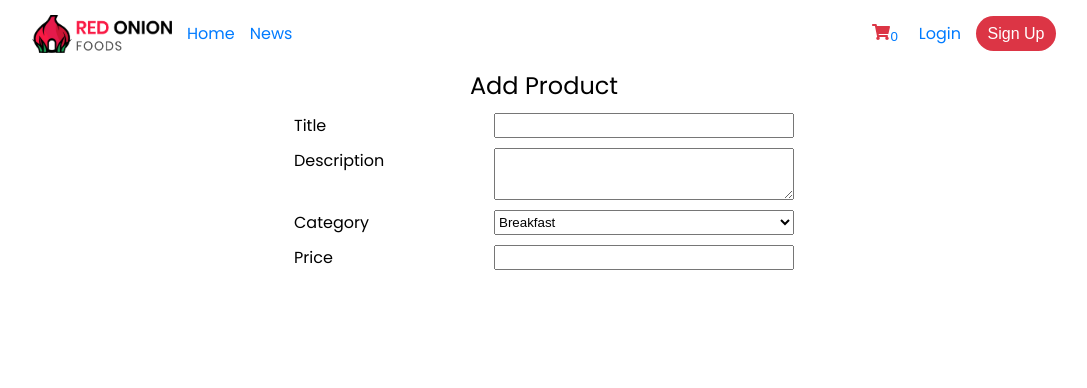
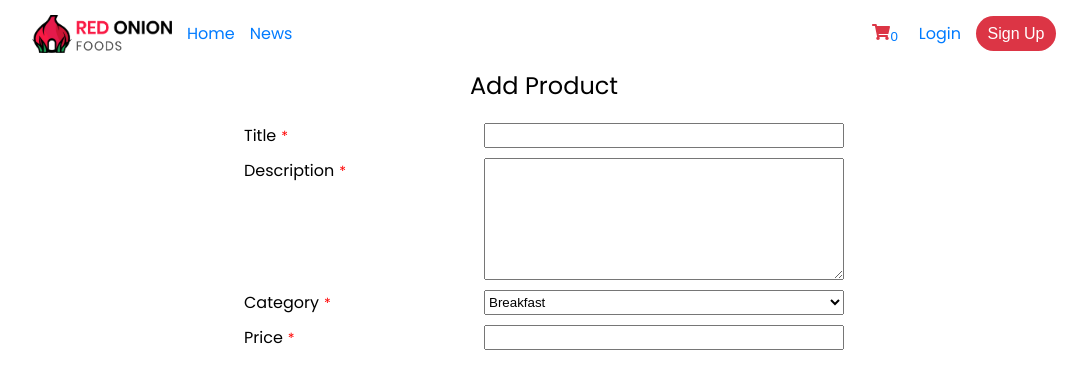
Before and after one commit to ShakhawatHossain13/food-app, a React (Create React App) app: page /addproduct in a window 1280 px wide. Shown: the top 388 px of the page, without its empty margins (96-1183 px from the left). Built offline with nearby package versions, Linux system fonts and the light colour scheme.

Commit message:
ProductDetails Dashboard v2

```diff
--- a/src/components/Dashboard/Product/AddProduct/index.tsx
+++ b/src/components/Dashboard/Product/AddProduct/index.tsx
@@ -9,7 +9,9 @@ const AddProduct: React.FC = () => {
                 <h3 className="addproduct__row__title">Add Product</h3>
                 <form className="addproduct__row__form">
                 <div className="addproduct__row__form__row">
-                     <label className="addproduct__row__form__row__label">Title</label>
+                     <label className="addproduct__row__form__row__label">Title
+                     <span className="addproduct__row__form__row__label__required">*</span>
+                     </label>
                      <input className="addproduct__row__form__row__input"
                         id = "title"
                         name = "title"
@@ -17,15 +19,20 @@ const AddProduct: React.FC = () => {
                     />
                 </div>
                 <div className="addproduct__row__form__row">
-                    <label className="addproduct__row__form__label">Description</label>
+                    <label className="addproduct__row__form__label">Description
+                    <span className="addproduct__row__form__row__label__required">*</span>
+                    </label>
                    <textarea
                         id = "description"
                         name= "description"
                         className="addproduct__row__form__input"
-                         ></textarea>
+                        style={{height: "100px"}}
+                        ></textarea>
                 </div>
                 <div className="addproduct__row__form__row">
-                    <label className="addproduct__row__form__row__label">Category</label>
+                    <label className="addproduct__row__form__row__label">Category
+                    <span className="addproduct__row__form__row__label__required">*</span>
+                    </label>
                     <select className="addproduct__row__form__row__input__select"
                         name="numberOfItems"
                         id="numberOfItems">
@@ -34,10 +41,10 @@ const AddProduct: React.FC = () => {
                         <option className="addproduct__row__form__row__input__select__options" value="Dinner">Dinner</option>
                     </select>
                 </div>
-
-
                 <div className="addproduct__row__form__row">
-                <label className="addproduct__row__form__row__label">Price</label>
+                <label className="addproduct__row__form__row__label">Price
+                <span className="addproduct__row__form__row__label__required">*</span>
+                </label>
                     <input className="addproduct__row__form__row__input"
                         id = "price"
                         name = "price"
--- a/src/components/Dashboard/Product/AddProduct/style.css
+++ b/src/components/Dashboard/Product/AddProduct/style.css
@@ -1,17 +1,17 @@
 .addproduct__row {
   margin: auto;
-  width: 40%;
+  width: 60%;
   text-align: center;
 }
 
 .addproduct__row__title {
   font-size: 24px;
   font-weight: 400;
-  margin-bottom: 10px;
+  margin-bottom: 20px;
 }
 
 .addproduct__row__form {
-  max-width: 500px;
+  max-width: 600px;
   margin: 10px auto;
   text-align: left;
 }
@@ -29,4 +29,10 @@
 
 .addproduct__row__form__input {
   padding: 10px;
+}
+
+.addproduct__row__form__row__label__required {
+  color: red;
+  font-size: 14px;
+  margin-left: 5px;
 }/*# sourceMappingURL=style.css.map */
--- a/src/components/Dashboard/Product/AddProduct/style.scss
+++ b/src/components/Dashboard/Product/AddProduct/style.scss
@@ -1,17 +1,17 @@
 .addproduct{
     &__row{
        margin: auto;
-       width: 40%;
+       width: 60%;
        text-align: center;
     }
 }
 .addproduct__row__title{
     font-size: 24px;
     font-weight: 400;
-    margin-bottom: 10px;
+    margin-bottom: 20px;
 }
 .addproduct__row__form{
-    max-width: 500px;
+    max-width: 600px;
     margin: 10px auto;
     text-align: left;
 }
@@ -27,3 +27,8 @@
 .addproduct__row__form__input{
    padding: 10px;
 }
+.addproduct__row__form__row__label__required{
+    color: red;
+    font-size: 14px;
+    margin-left: 5px;
+}
```
Also changed, not shown: 1 other file (tests, documents, lock files or other folders).
